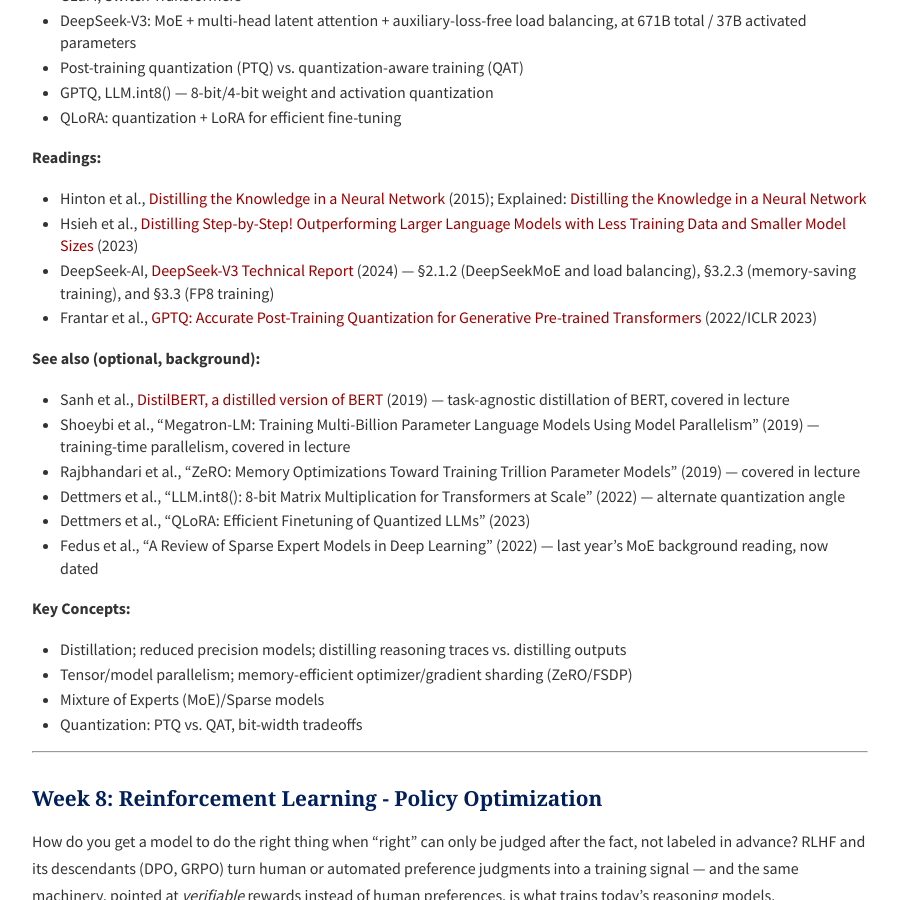
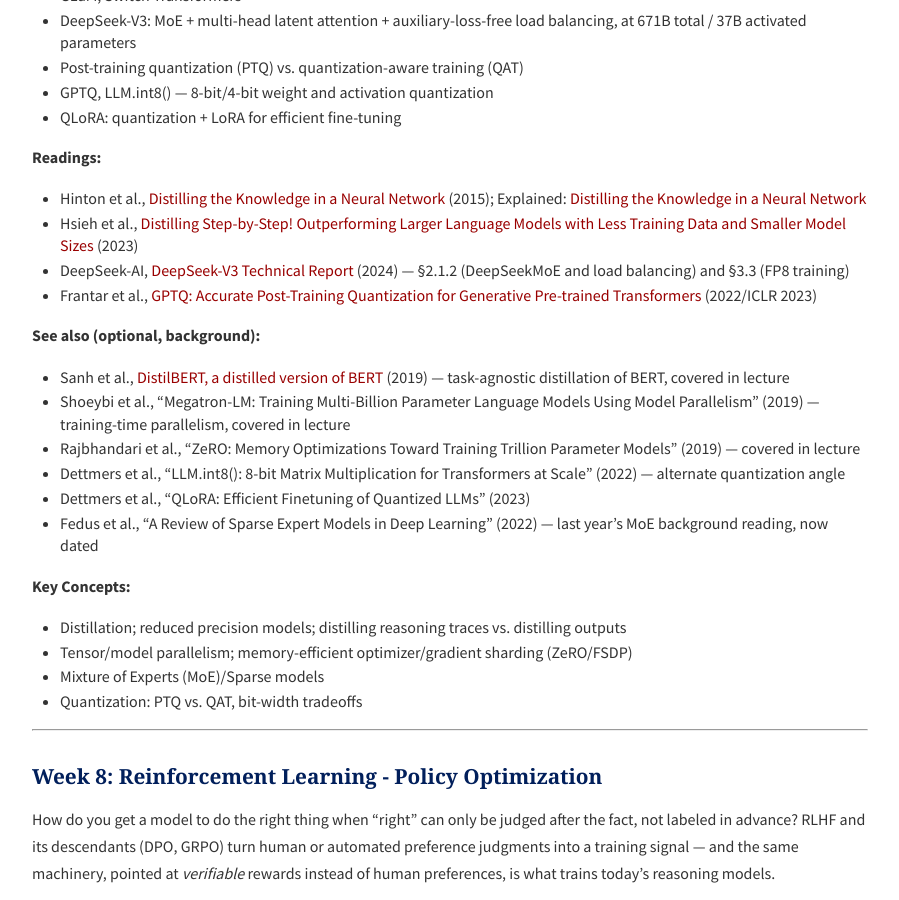
Before and after one commit to ungarl/CIS6220, a Jekyll site: the page built from topics.md, in a window 1280 px wide and 900 px high, scrolled down 9139 px. Shown: the whole window, without its empty margins (190-1089 px from the left). Built offline with Jekyll 4.4.1, drawn with Linux system fonts in a browser that asks for light colours; some web fonts are replaced.

Commit message:
Week 7: drop DeepSeek-V3 §3.2.3 from required reading
Co-Authored-By: Claude Opus 5.5 <noreply@anthropic.com>

```diff
--- a/topics.md
+++ b/topics.md
@@ -421,7 +421,7 @@ fraction of the compute of comparably capable dense models.
 
 - Hinton et al., [Distilling the Knowledge in a Neural Network](https://arxiv.org/abs/1503.02531) (2015); Explained: [Distilling the Knowledge in a Neural Network](https://www.youtube.com/watch?v=EK61htlw8hY)
 - Hsieh et al., [Distilling Step-by-Step! Outperforming Larger Language Models with Less Training Data and Smaller Model Sizes](https://arxiv.org/abs/2305.02301) (2023)
-- DeepSeek-AI, [DeepSeek-V3 Technical Report](https://arxiv.org/abs/2412.19437) (2024) — §2.1.2 (DeepSeekMoE and load balancing), §3.2.3 (memory-saving training), and §3.3 (FP8 training)
+- DeepSeek-AI, [DeepSeek-V3 Technical Report](https://arxiv.org/abs/2412.19437) (2024) — §2.1.2 (DeepSeekMoE and load balancing) and §3.3 (FP8 training)
 - Frantar et al., [GPTQ: Accurate Post-Training Quantization for Generative Pre-trained Transformers](https://arxiv.org/abs/2210.17323) (2022/ICLR 2023)
 
 **See also (optional, background):**
```
